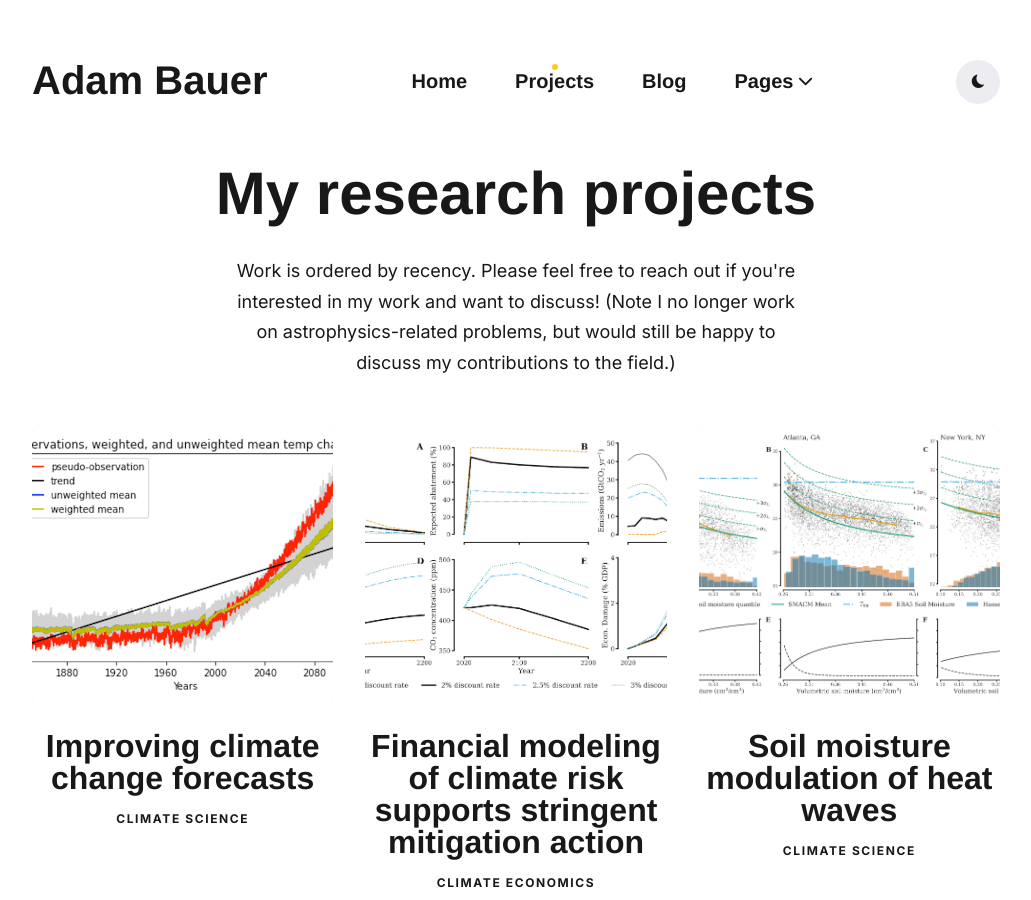
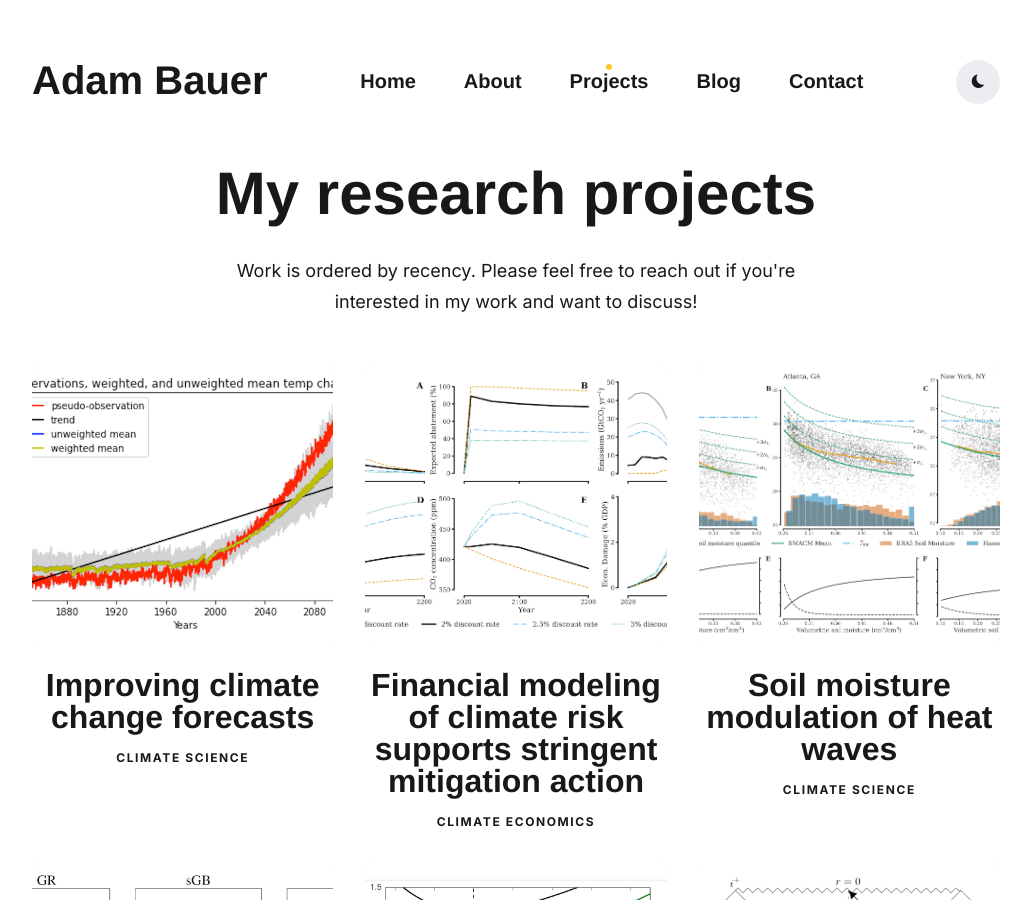
Before and after one commit to adam-bauer-34/adam-bauer-34.github.io, a Jekyll site: the page built from projects/index.html, in a window 1280 px wide and 900 px high. Shown: the whole window, without its empty margins (124-1155 px from the left). Built offline with Jekyll 4.4.1, drawn with Linux system fonts in a browser that asks for light colours; nearby versions of some CDN libraries; some web fonts are replaced.

Commit message:
changed nav menu

```diff
--- a/projects/index.html
+++ b/projects/index.html
@@ -1,7 +1,7 @@
 ---
 layout: default
 title: My research projects
-description: Work is ordered by recency. Please feel free to reach out if you're interested in my work and want to discuss! (Note I no longer work on astrophysics-related problems, but would still be happy to discuss my contributions to the field.)
+description: Work is ordered by recency. Please feel free to reach out if you're interested in my work and want to discuss!
 ---
 <div class="container">
   <div class="page-head">
```
Also changed, not shown: _data/settings.yml (+13 -9 lines).
